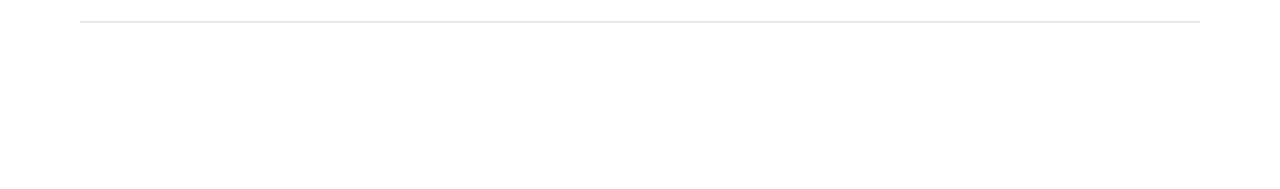
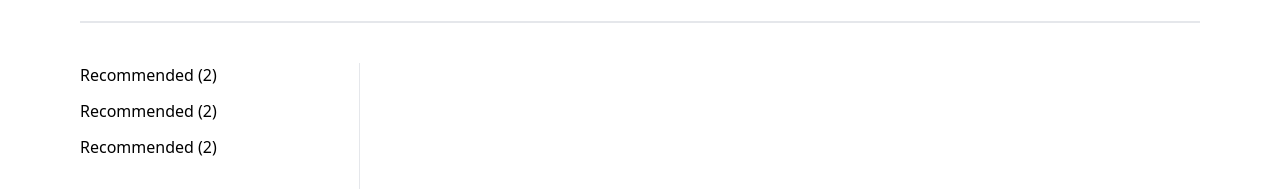
Before and after one commit to sjhalani4/Zomato-master07, a React (Create React App) app in the folder client/: page /restaurant/1/order-online in a window 1280 px wide. Shown: the part 763-952 px from the top of the page. Before the commit the page ends 826 px from the top, so only its background shows below. Built offline with nearby package versions, Linux system fonts and the light colour scheme.

Commit message:
added order online menu

```diff
--- a/client/src/page/Restaurant/OrderOnline.jsx
+++ b/client/src/page/Restaurant/OrderOnline.jsx
@@ -1,14 +1,22 @@
 import React from 'react'
 //components
 import FloatMenuBtn from '../../components/restaurant/Order-Online/FloatMenuBtn';
+import MenuListContainer from '../../components/restaurant/Order-Online/MenuListContainer'
 
 const OrderOnline = () => {
     return (
         <>
            <div className="w-full ">
+           <aside className="hidden md:flex flex-col gap-3 overflow-y-scroll border-r border-gray-200 h-screen w-1/4 ">
+           <MenuListContainer/>
+           <MenuListContainer/>
+           <MenuListContainer/>
+           </aside>
+            <div className="w-full md:w-3/4 "></div>
+           </div>
 
                <FloatMenuBtn/>
-               </div>
+
         </>
     );
 };
```
